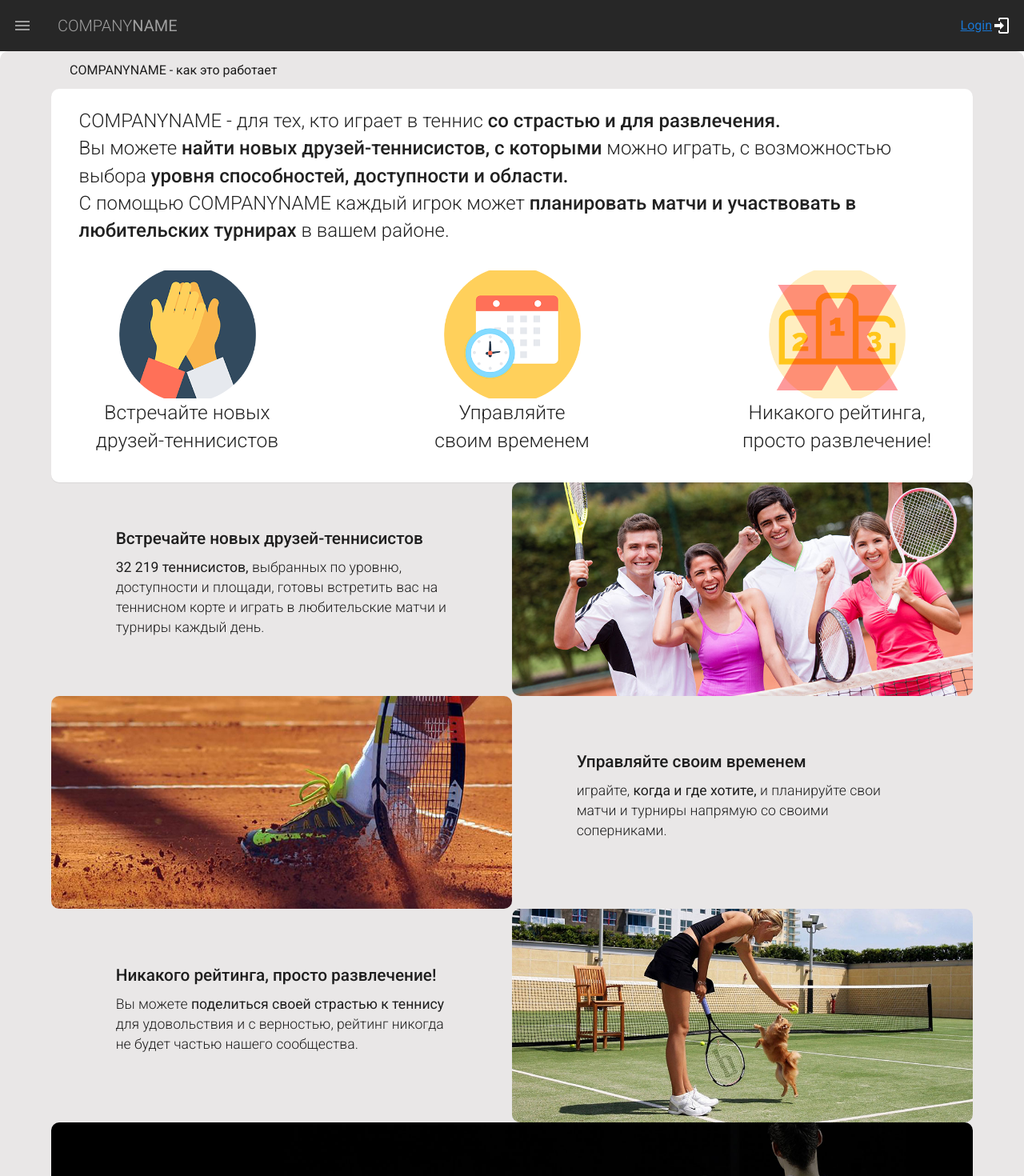
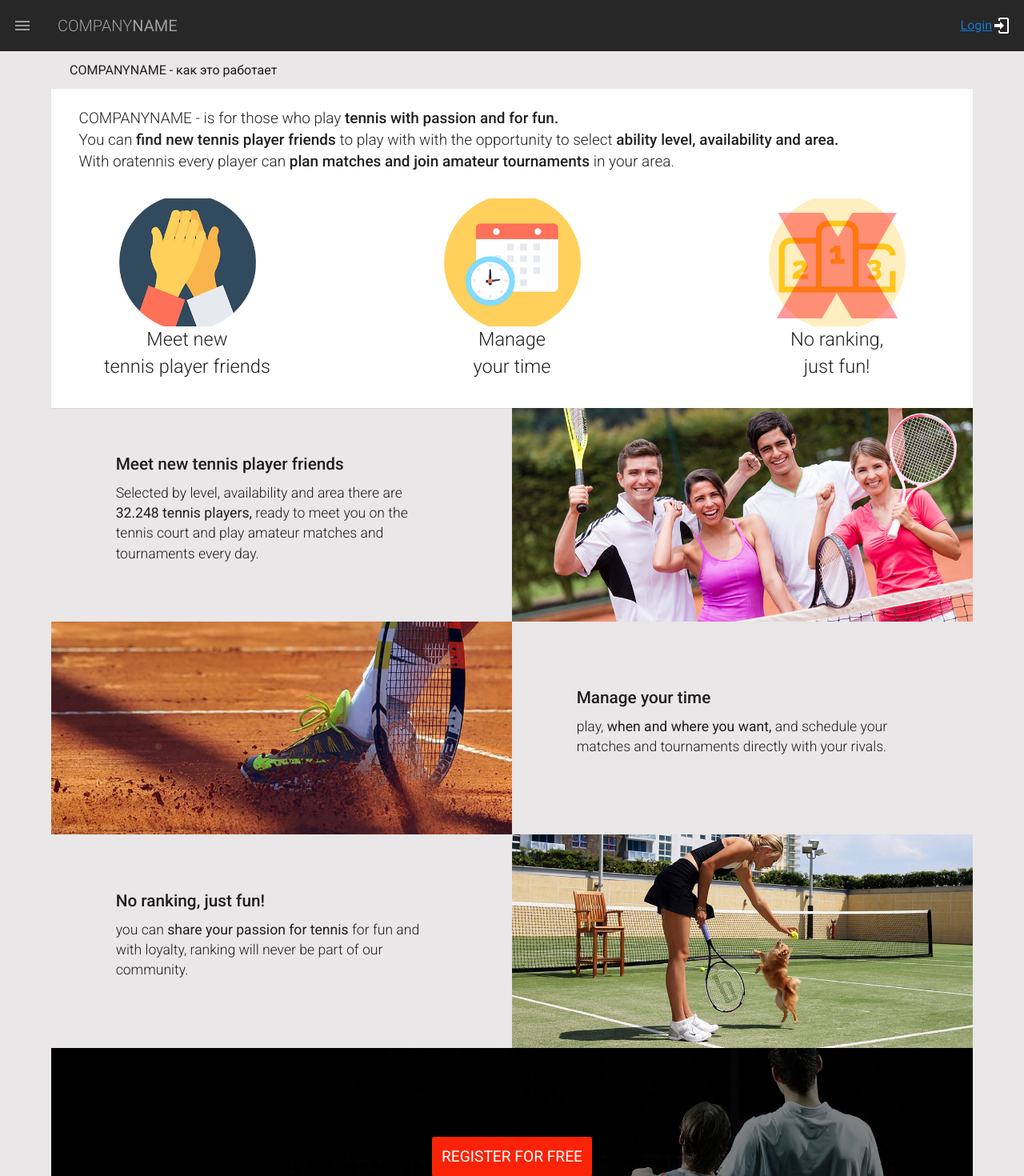
Before and after one commit to Vorkits/api, a Vue app: page /about in a window 1280 px wide. Shown: the top 1470 px of the page at 80% size. Built offline with nearby package versions, Linux system fonts and the light colour scheme; what vue-async-computed, vue-delay would draw is missing.

Commit message:
translate about

```diff
--- a/src/router/index.js
+++ b/src/router/index.js
@@ -2,7 +2,6 @@ import Vue from 'vue'
 import store from '../store/index.js'
 import VueRouter from 'vue-router'
 import Home from '../views/Home.vue'
-import Courts from '../views/Courts.vue'
 import Players from '../views/Players.vue'
 import Matches from '../views/Matches.vue'
 import About from '../views/About.vue'
--- a/src/views/About.vue
+++ b/src/views/About.vue
@@ -6,30 +6,30 @@
       </div>
       <section class="first">
         <div class="top-content-block">
-        COMPANYNAME - для тех, кто играет в теннис <span> со страстью и для развлечения. </span><br>
-Вы можете <span> найти новых друзей-теннисистов, с которыми </span> можно играть, с возможностью выбора <span> уровня способностей, доступности и области. </span><br>
-С помощью COMPANYNAME каждый игрок может <span> планировать матчи и участвовать в любительских турнирах </span> в вашем районе. <br>
+        COMPANYNAME - is for those who play <span> tennis with passion and for fun. </span><br>
+You can <span> find new tennis player friends </span> to play with with the opportunity to select <span> ability level, availability and area. </span><br>
+With oratennis every player can <span> plan matches and join amateur tournaments </span> in your area. <br>
         </div>
         <div class="bottom-content-block">
           <div class="grid-content-block">
             <div class="img"></div>
             <div class="text">
-              Встречайте новых <br>
-              друзей-теннисистов
+              Meet new <br>
+              tennis player friends
             </div>
           </div>
           <div class="grid-content-block">
             <div class="img"></div>
             <div class="text">
-              Управляйте <br>
-              своим временем
+              Manage <br>
+              your time
             </div>
           </div>
           <div class="grid-content-block">
             <div class="img"></div>
             <div class="text">
-              Никакого рейтинга, <br>
-              просто развлечение!
+              No ranking, <br>
+              just fun!
             </div>
           </div>
         </div>
@@ -37,9 +37,9 @@
       <section class="second">
         <div class="content-wrapper">
           <div class="text-content">
-            <h4> Встречайте новых друзей-теннисистов </h4>
+            <h4> Meet new tennis player friends </h4>
 <p>
-<span> 32 219 теннисистов, </span> выбранных по уровню, доступности и площади, готовы встретить вас на теннисном корте и играть в любительские матчи и турниры каждый день.
+Selected by level, availability and area there are <span> 32.248 tennis players, </span> ready to meet you on the tennis court and play amateur matches and tournaments every day.
 </p>
           </div>
           <div class="img-content"></div>
@@ -47,17 +47,17 @@
         <div class="content-wrapper">
           <div class="img-content"></div>
           <div class="text-content">
-            <h4> Управляйте своим временем </h4>
+            <h4> Manage your time </h4>
 <p>
-играйте, <span> когда и где хотите, </span> и планируйте свои матчи и турниры напрямую со своими соперниками.
+play, <span> when and where you want, </span> and schedule your matches and tournaments directly with your rivals.
 </p>
           </div>
         </div>
         <div class="content-wrapper">
           <div class="text-content">
-            <h4> Никакого рейтинга, просто развлечение! </h4>
+            <h4> No ranking, just fun! </h4>
 <p>
-Вы можете <span> поделиться своей страстью к теннису </span> для удовольствия и с верностью, рейтинг никогда не будет частью нашего сообщества.
+you can <span> share your passion for tennis </span> for fun and with loyalty, ranking will never be part of our community.
 </p>
           </div>
           <div class="img-content"></div>
@@ -65,7 +65,7 @@
       </section>
       <section class="third">
         <router-link to="/login">
-          Зарегистрироваться бесплатно
+          Register for free
         </router-link>
       </section>
       <VFooter class="footer"/>
@@ -119,13 +119,13 @@ $maxWidth: 1280
     min-height: 45vh
     box-shadow: 0 1px 1px rgba(0, 0, 0, 0.07)
     .top-content-block
-      @include adaptive-font(24, 18)
+      @include adaptive-font(19, 16)
       font-weight: 300
       margin-bottom: 3%
       span
         font-weight: 500
     .bottom-content-block
-      @include adaptive-font(24.6, 18)
+      @include adaptive-font(23.6, 18)
       font-weight: 300
       display: flex
       justify-content: space-between
--- a/src/views/OtherProfile.vue
+++ b/src/views/OtherProfile.vue
@@ -57,7 +57,7 @@
    </div>
 </template>
 
-<script scoped>
+<script>
     import axios from 'axios'
     export default {
         data() {
@@ -160,7 +160,7 @@
         }
     }
 </script>
-<style lang="sass">
+<style lang="sass" scoped>
 *
     border-radius: 10px
 
```
Also changed, not shown: 1 other file (tests, documents, lock files or other folders).
